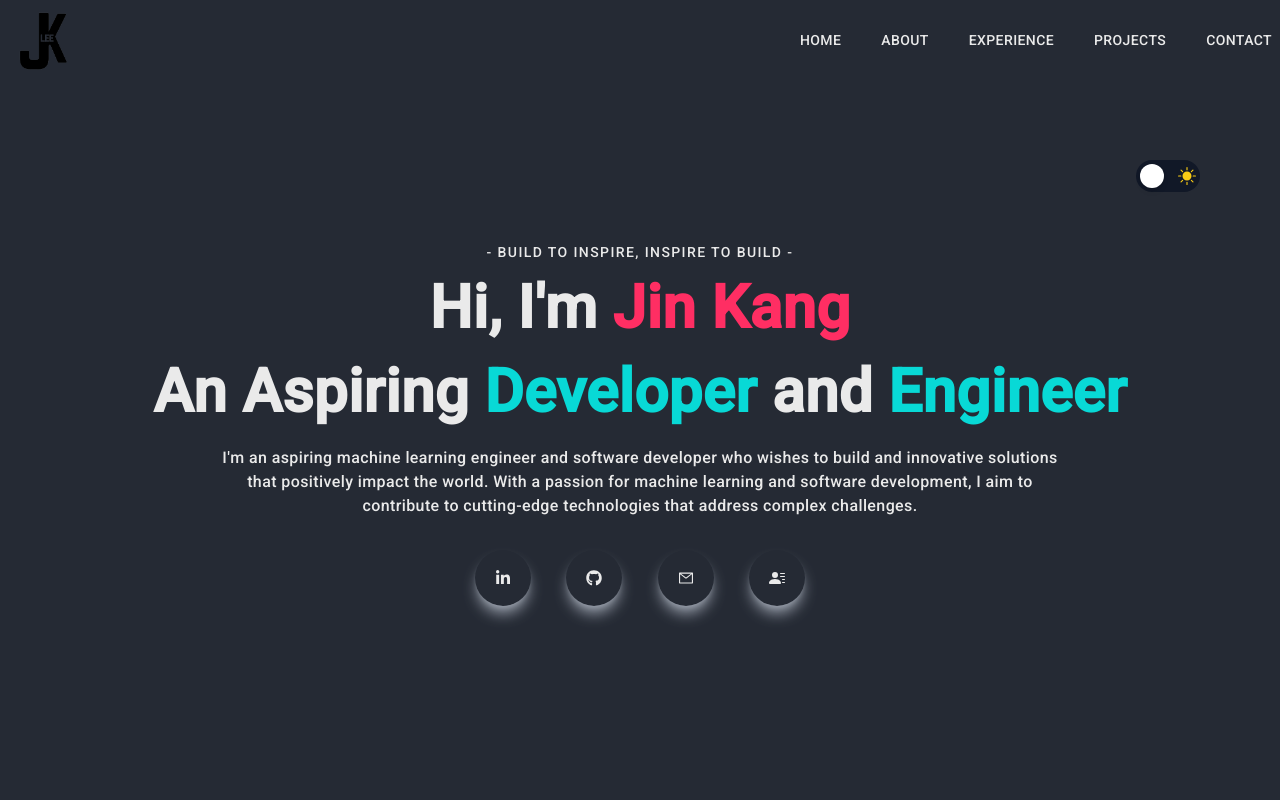
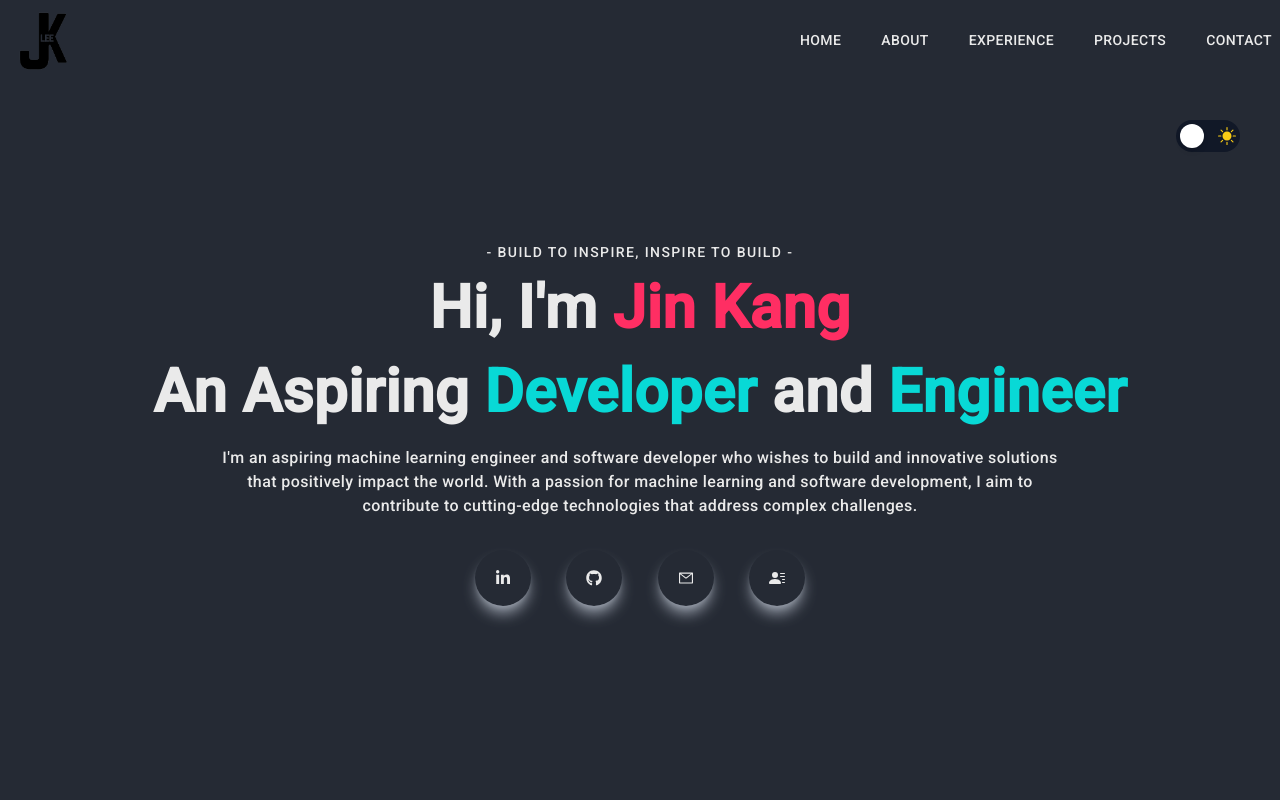
Before and after one commit to Jin-Kang-Lee/Portfolio-Website, a Next.js app: page / in a window 1280 px wide. Shown: the top 800 px of the page. Built offline with nearby package versions, Linux system fonts and the light colour scheme.

Commit message:
update dark mode button

```diff
--- a/components/Navbar.jsx
+++ b/components/Navbar.jsx
@@ -148,7 +148,7 @@ const Navbar = () => {
         </div>
       </div>
 
-      <div className='flex flex-1 justify-end p-20'>
+      <div className='flex flex-1 justify-end p-10'>
         <ThemeToggle />
       </div>
 
```
